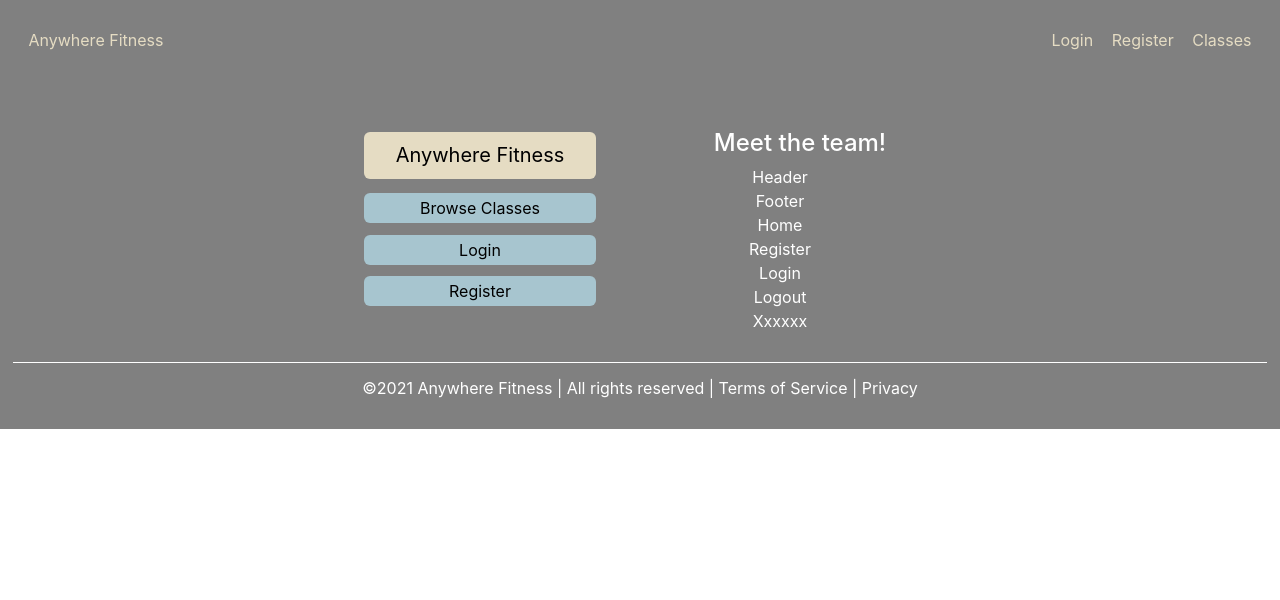
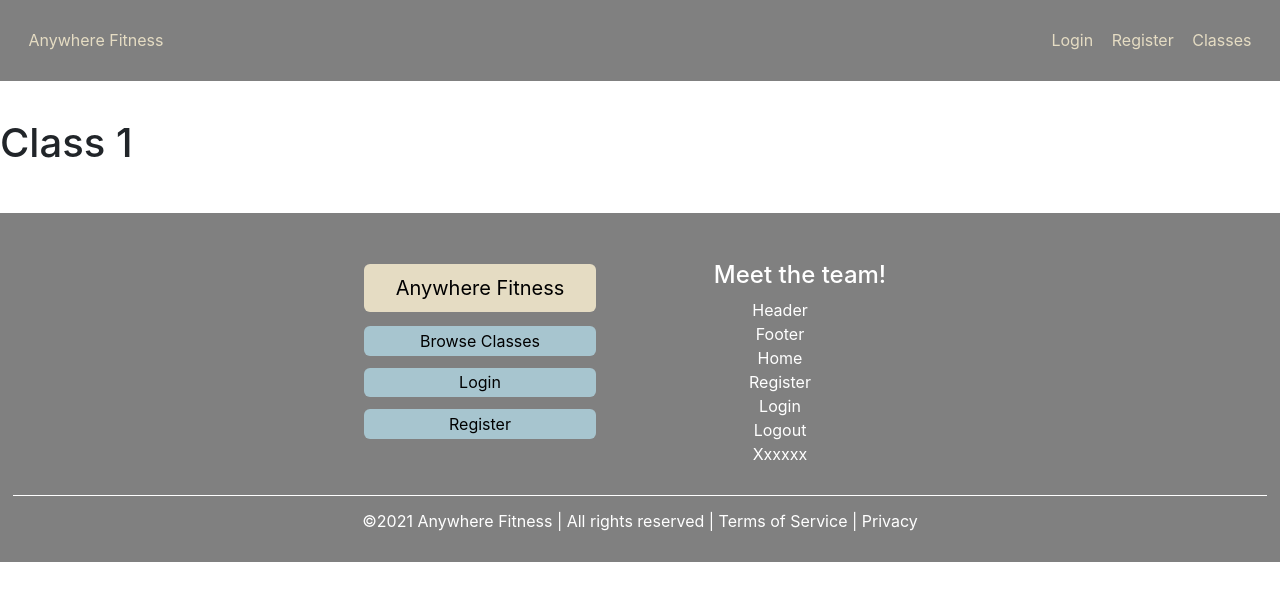
Before and after one commit to everestsh/anywhere_fitness7_front_end, a React (Create React App) app: page /classes/1 in a window 1280 px wide. Shown: the top 600 px of the page. Built offline with nearby package versions, Linux system fonts and the light colour scheme.

Commit message:
Show class detail test

```diff
--- a/src/App.js
+++ b/src/App.js
@@ -7,7 +7,7 @@ import Footer from './components/Footer';
 import Home from './components/Home';
 import Register from './components/Register';
 import Login from './components/Login';
-// import Classes from './components/Classes';
+import Class from './components/Class';
 import ClassList from './components/ClassList';
 
 function App() {
@@ -18,6 +18,7 @@ function App() {
       <Route exact path="/" component={Home}/>
       <Route exact path="/register" component={Register}/>
       <Route exact path="/login" component={Login}/>
+      <Route exact path="/classes/:id" component={Class}/>
       <Route exact path="/classes" component={ClassList}/>
     </Switch>
     <Footer />
--- a/src/components/Class.js
+++ b/src/components/Class.js
@@ -1,15 +1,15 @@
 import React, {useEffect} from 'react'
-import {Link} from 'react-router-dom'
+import { Link, useParams, useHistory } from 'react-router-dom';
 
 import axios from 'axios';
 
 const Class = () =>{
 
 
-
+    const { id } = useParams();
     return(
             <div className="home-container">
-                <h1>Class</h1>
+                <h1>Class {id}</h1>
             </div>
     );
 }
```
